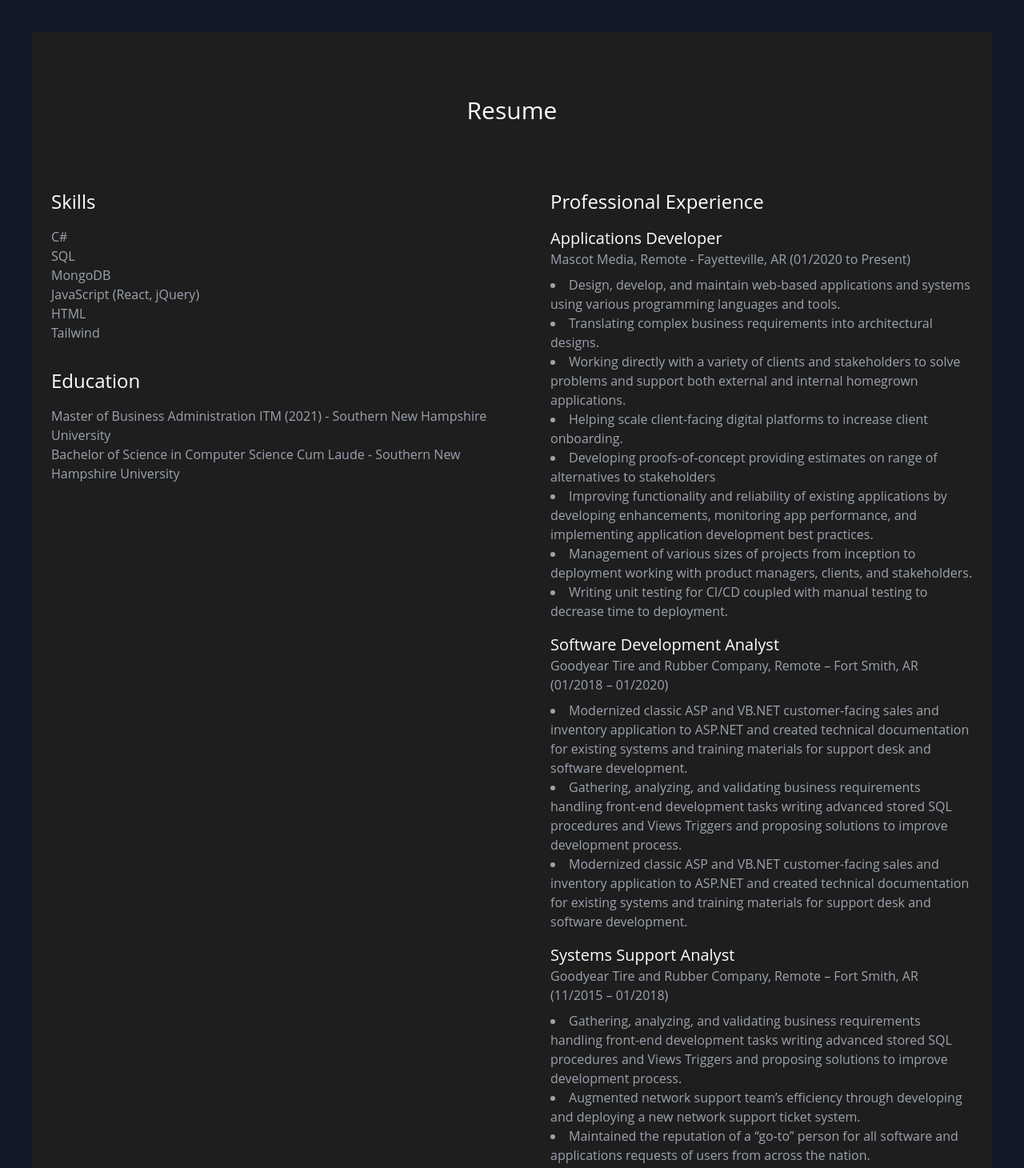
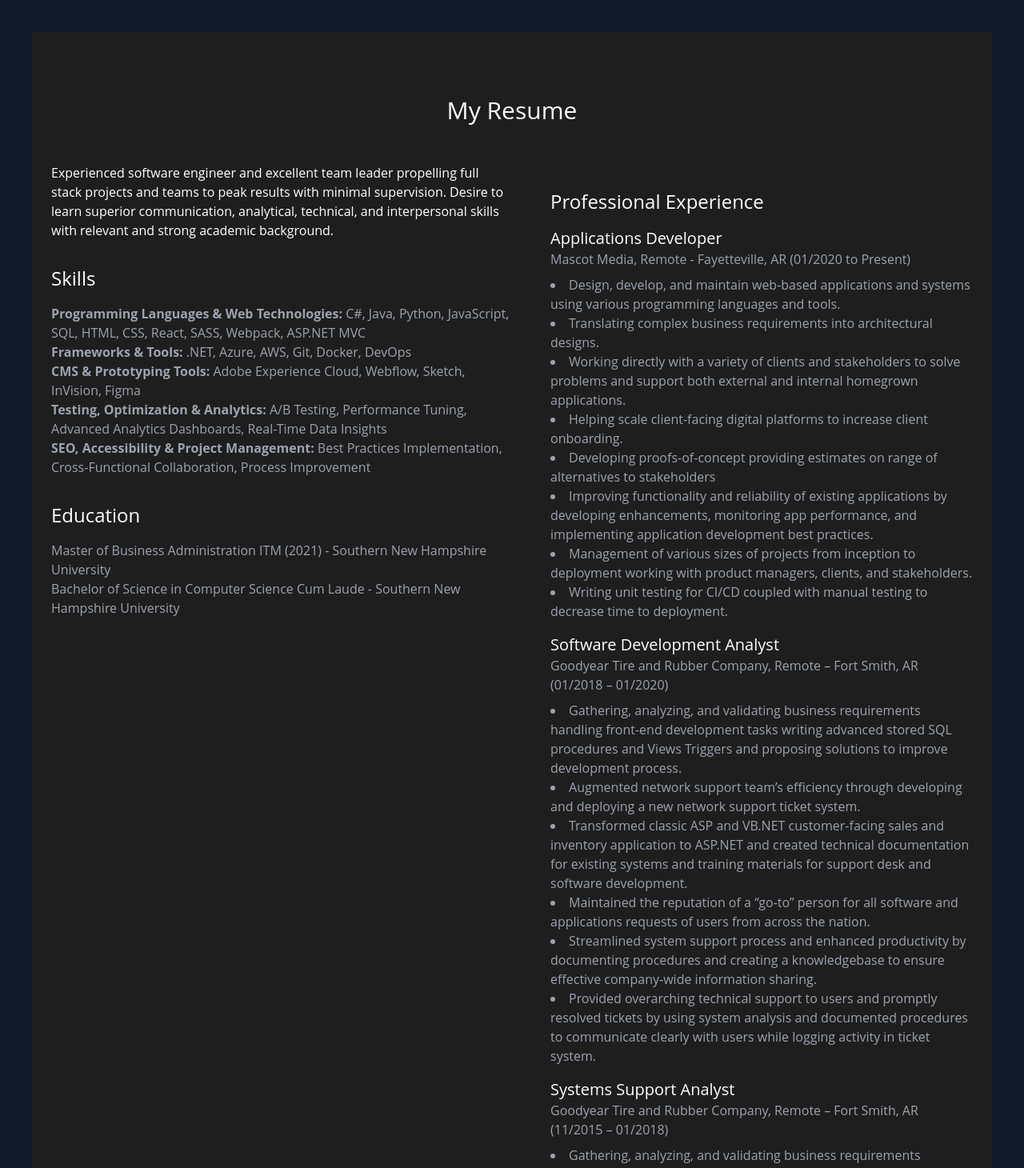
Before and after one commit to hereshecodes/hereshecodes.app, a React (Create React App) app: page / in a window 1280 px wide. Shown: the part 760-2220 px from the top of the page at 80% size. Built offline with nearby package versions, Linux system fonts and the light colour scheme.

Commit message:
Update About.js

```diff
--- a/src/components/About.js
+++ b/src/components/About.js
@@ -4,18 +4,18 @@ function About() {
     return (
       <section id="resume" className="container mx-auto py-20">
         <div className="text-center mb-12">
-        <h2 className="text-3xl font-medium text-white">Resume</h2>
+          <h2 className="text-3xl font-medium text-white">My Resume</h2>
         </div>
         <div className="flex flex-col md:flex-row">
           <div className="md:w-1/2">
+            <p className="text-white">Experienced software engineer and excellent team leader propelling full stack projects and teams to peak results with minimal supervision. Desire to learn superior communication, analytical, technical, and interpersonal skills with relevant and strong academic background.</p>
             <h3 className="text-2xl font-medium text-white mt-8">Skills</h3>
             <ul className="list-none mt-4 text-gray-400">
-            <li>C#</li>
-            <li>SQL</li>
-            <li>MongoDB</li>
-            <li>JavaScript (React, jQuery)</li>
-            <li>HTML</li>
-            <li>Tailwind</li>
+              <li><strong>Programming Languages & Web Technologies:</strong> C#, Java, Python, JavaScript, SQL, HTML, CSS, React, SASS, Webpack, ASP.NET MVC</li>
+              <li><strong>Frameworks & Tools:</strong> .NET, Azure, AWS, Git, Docker, DevOps</li>
+              <li><strong>CMS & Prototyping Tools:</strong> Adobe Experience Cloud, Webflow, Sketch, InVision, Figma</li>
+              <li><strong>Testing, Optimization & Analytics:</strong> A/B Testing, Performance Tuning, Advanced Analytics Dashboards, Real-Time Data Insights</li>
+              <li><strong>SEO, Accessibility & Project Management:</strong> Best Practices Implementation, Cross-Functional Collaboration, Process Improvement</li>
             </ul>
             <h3 className="text-2xl font-medium text-white mt-8">Education</h3>
             <ul className="list-none mt-4 text-gray-400">
@@ -43,9 +43,12 @@ function About() {
               <h4 className="text-xl text-white">Software Development Analyst</h4>
               <p className="text-gray-400">Goodyear Tire and Rubber Company, Remote – Fort Smith, AR (01/2018 – 01/2020)</p>
               <ul className="list-disc list-inside text-gray-400 mt-2">
-            <li>Modernized classic ASP and VB.NET customer-facing sales and inventory application to ASP.NET and created technical documentation for existing systems and training materials for support desk and software development.</li>
                 <li>Gathering, analyzing, and validating business requirements handling front-end development tasks writing advanced stored SQL procedures and Views Triggers and proposing solutions to improve development process.</li>
-              <li>Modernized classic ASP and VB.NET customer-facing sales and inventory application to ASP.NET and created technical documentation for existing systems and training materials for support desk and software development.</li>
+                <li>Augmented network support team’s efficiency through developing and deploying a new network support ticket system.</li>
+                <li>Transformed classic ASP and VB.NET customer-facing sales and inventory application to ASP.NET and created technical documentation for existing systems and training materials for support desk and software development.</li>
+                <li>Maintained the reputation of a “go-to” person for all software and applications requests of users from across the nation.</li>
+                <li>Streamlined system support process and enhanced productivity by documenting procedures and creating a knowledgebase to ensure effective company-wide information sharing.</li>
+                <li>Provided overarching technical support to users and promptly resolved tickets by using system analysis and documented procedures to communicate clearly with users while logging activity in ticket system.</li>
               </ul>
             </div>
             <div className="mt-4">
@@ -54,6 +57,7 @@ function About() {
               <ul className="list-disc list-inside text-gray-400 mt-2">
                 <li>Gathering, analyzing, and validating business requirements handling front-end development tasks writing advanced stored SQL procedures and Views Triggers and proposing solutions to improve development process.</li>
                 <li>Augmented network support team’s efficiency through developing and deploying a new network support ticket system.</li>
+                <li>Transformed classic ASP and VB.NET customer-facing sales and inventory application to ASP.NET and created technical documentation for existing systems and training materials for support desk and software development.</li>
                 <li>Maintained the reputation of a “go-to” person for all software and applications requests of users from across the nation.</li>
                 <li>Streamlined system support process and enhanced productivity by documenting procedures and creating a knowledgebase to ensure effective company-wide information sharing.</li>
                 <li>Provided overarching technical support to users and promptly resolved tickets by using system analysis and documented procedures to communicate clearly with users while logging activity in ticket system.</li>
```
Lines whose indentation alone changed are shown as unchanged.
